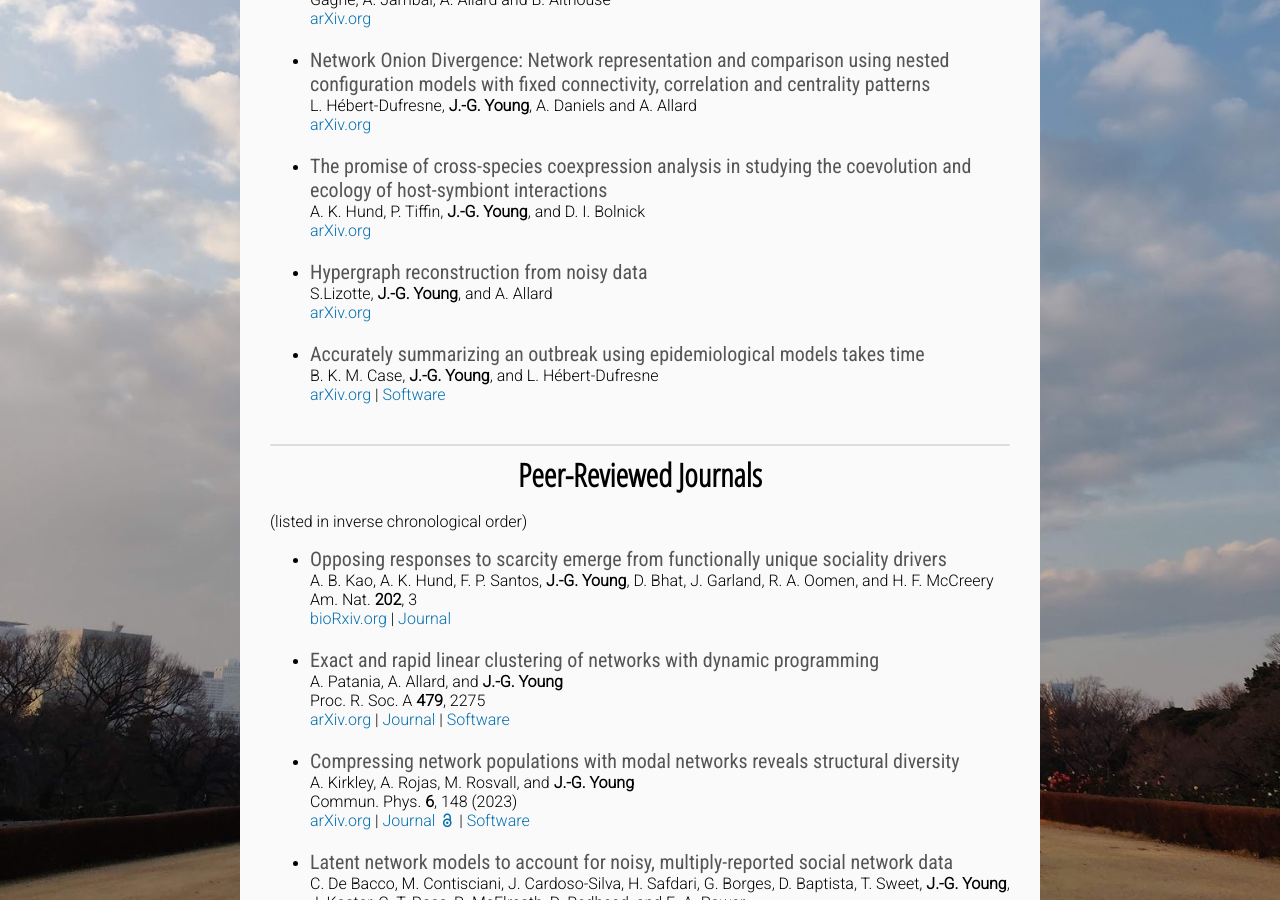
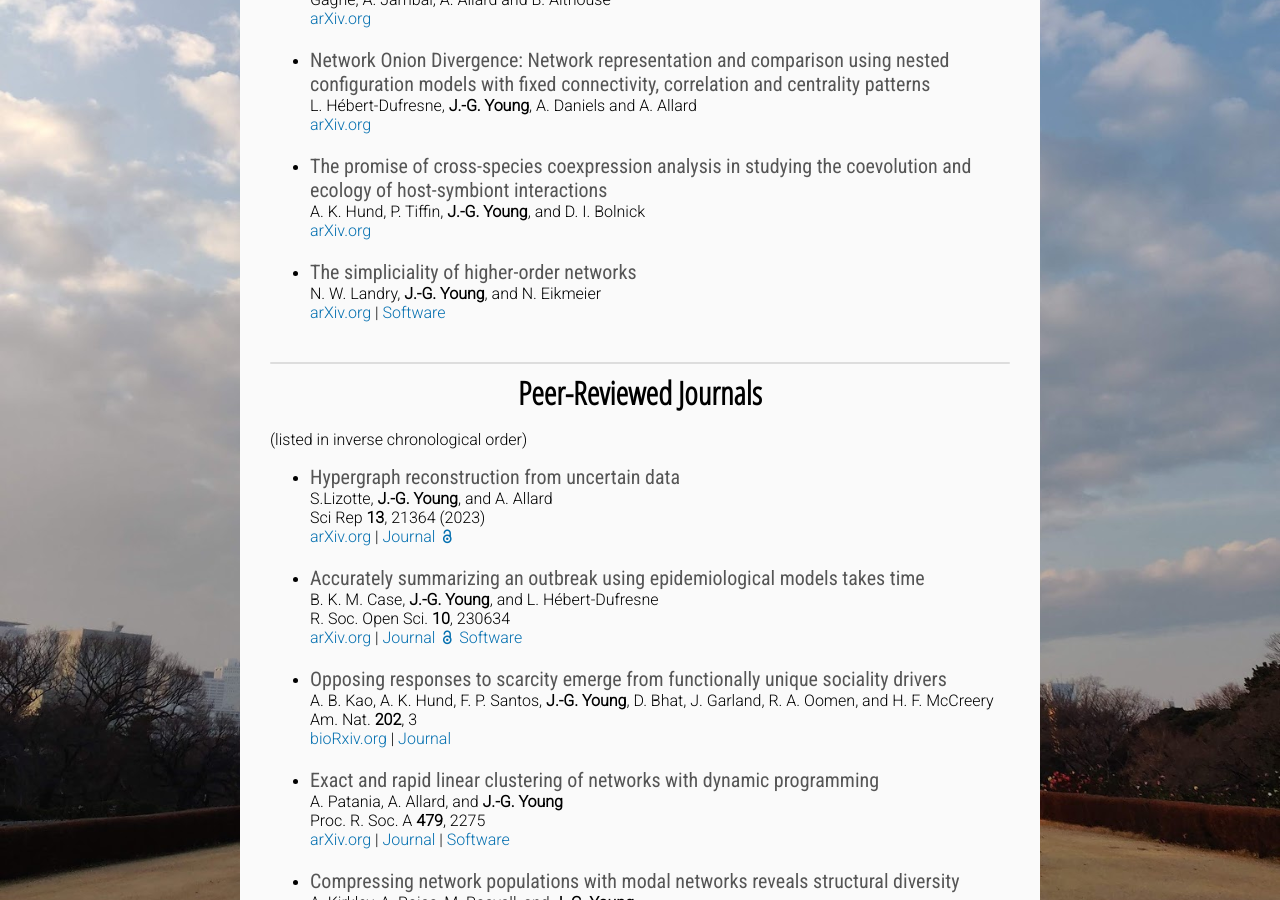
Before and after one commit to jg-you/jg-you.github.io, a Jekyll site: the page built from publications.md, in a window 1280 px wide and 900 px high, scrolled down 611 px. Built offline with Jekyll 4.4.1, drawn with Linux system fonts in a browser that asks for light colours; some web fonts are replaced; comment, search, counter and statistics services are not loaded.

Commit message:
Updated a few publications

```diff
--- a/publications.md
+++ b/publications.md
@@ -19,14 +19,10 @@ L. Hébert-Dufresne, **J.-G. Young**, A. Daniels and A. Allard<br/>
 A. K. Hund, P. Tiffin, **J.-G. Young**, and  D. I. Bolnick<br/>
 [arXiv.org](https://dx.doi.org/10.48550/arXiv.2206.12711)
 
-* <span class="pub-title">Hypergraph reconstruction from noisy data</span><br/>
-S.Lizotte, **J.-G. Young**, and A. Allard<br/>
-[arXiv.org](https://dx.doi.org/10.48550/arXiv.2208.06503)
 
-
-* <span class="pub-title">Accurately summarizing an outbreak using epidemiological models takes time</span><br/>
-B. K. M. Case, **J.-G. Young**, and L. Hébert-Dufresne<br/>
-[arXiv.org](https://arxiv.org/abs/2301.08799) | [Software](https://github.com/brendandaisy/MarginalDivergence.jl)
+* <span class="pub-title">The simpliciality of higher-order networks</span><br/>
+N. W. Landry, **J.-G. Young**, and  N. Eikmeier<br/>
+[arXiv.org](https://doi.org/10.48550/arXiv.2308.13918) | [Software](https://github.com/nwlandry/the-simpliciality-of-higher-order-networks)
 
 
 
@@ -36,6 +32,17 @@ B. K. M. Case, **J.-G. Young**, and L. Hébert-Dufresne<br/>
 ## Peer-Reviewed Journals
 
 <p>(listed in inverse chronological order)</p>
+
+* <span class="pub-title">Hypergraph reconstruction from uncertain data</span><br/>
+S.Lizotte, **J.-G. Young**, and A. Allard<br/>
+Sci Rep **13**, 21364 (2023)<br/>
+[arXiv.org](https://dx.doi.org/10.48550/arXiv.2208.06503) | [Journal  <i class="ai ai-open-access" aria-hidden="true"></i>](https://doi.org/10.1038/s41598-023-48081-w)
+
+* <span class="pub-title">Accurately summarizing an outbreak using epidemiological models takes time</span><br/>
+B. K. M. Case, **J.-G. Young**, and L. Hébert-Dufresne<br/>
+R. Soc. Open Sci. **10**, 230634<br/>
+[arXiv.org](https://arxiv.org/abs/2301.08799) | [Journal  <i class="ai ai-open-access" aria-hidden="true"></i>](https://doi.org/10.1098/rsos.230634) [Software](https://github.com/brendandaisy/MarginalDivergence.jl)
+
 
 * <span class="pub-title">Opposing responses to scarcity emerge from functionally unique sociality drivers</span><br/>
 A. B. Kao, A. K. Hund, F. P. Santos, **J.-G. Young**, D. Bhat, J. Garland, R. A. Oomen, and H. F. McCreery<br/>
```
